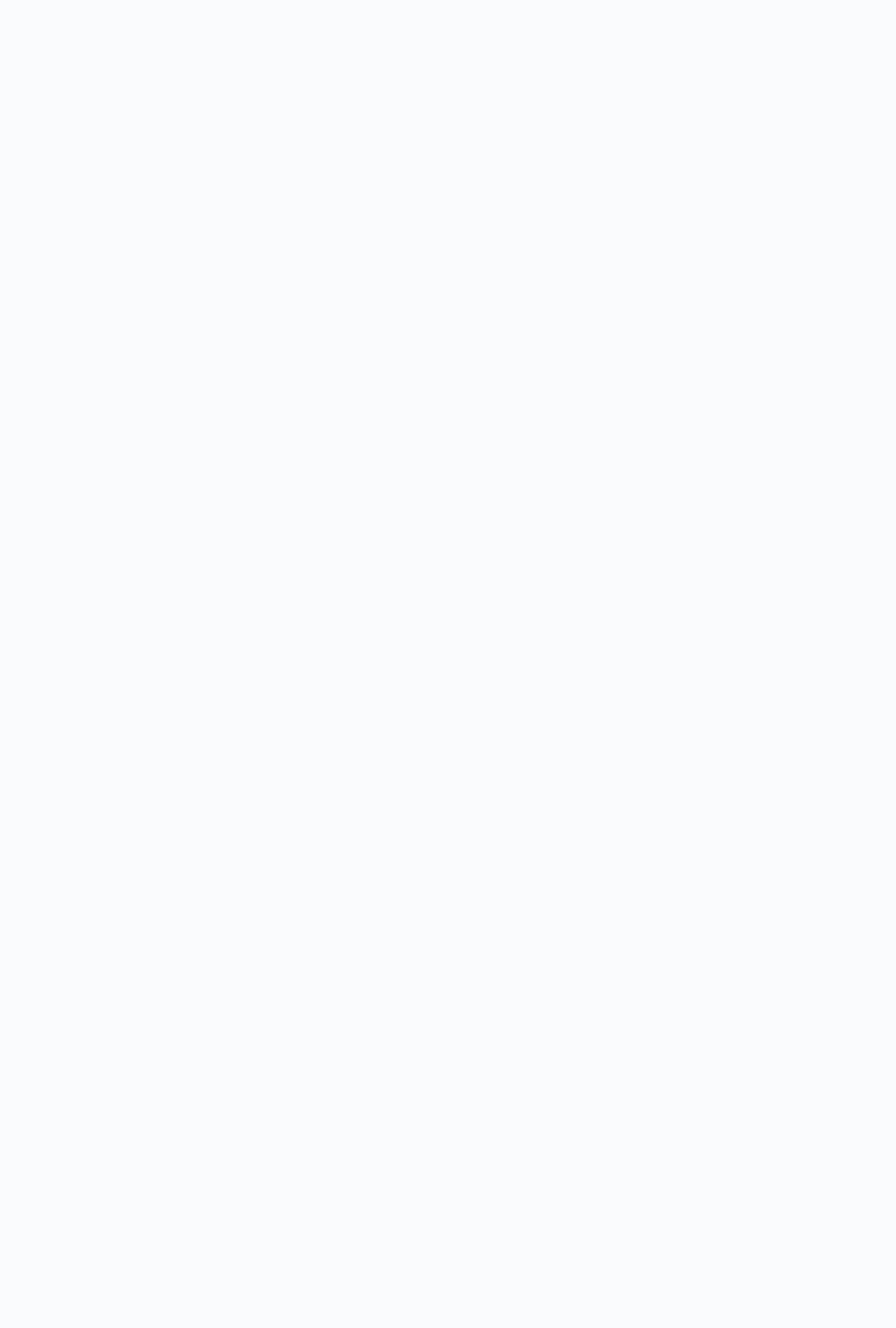
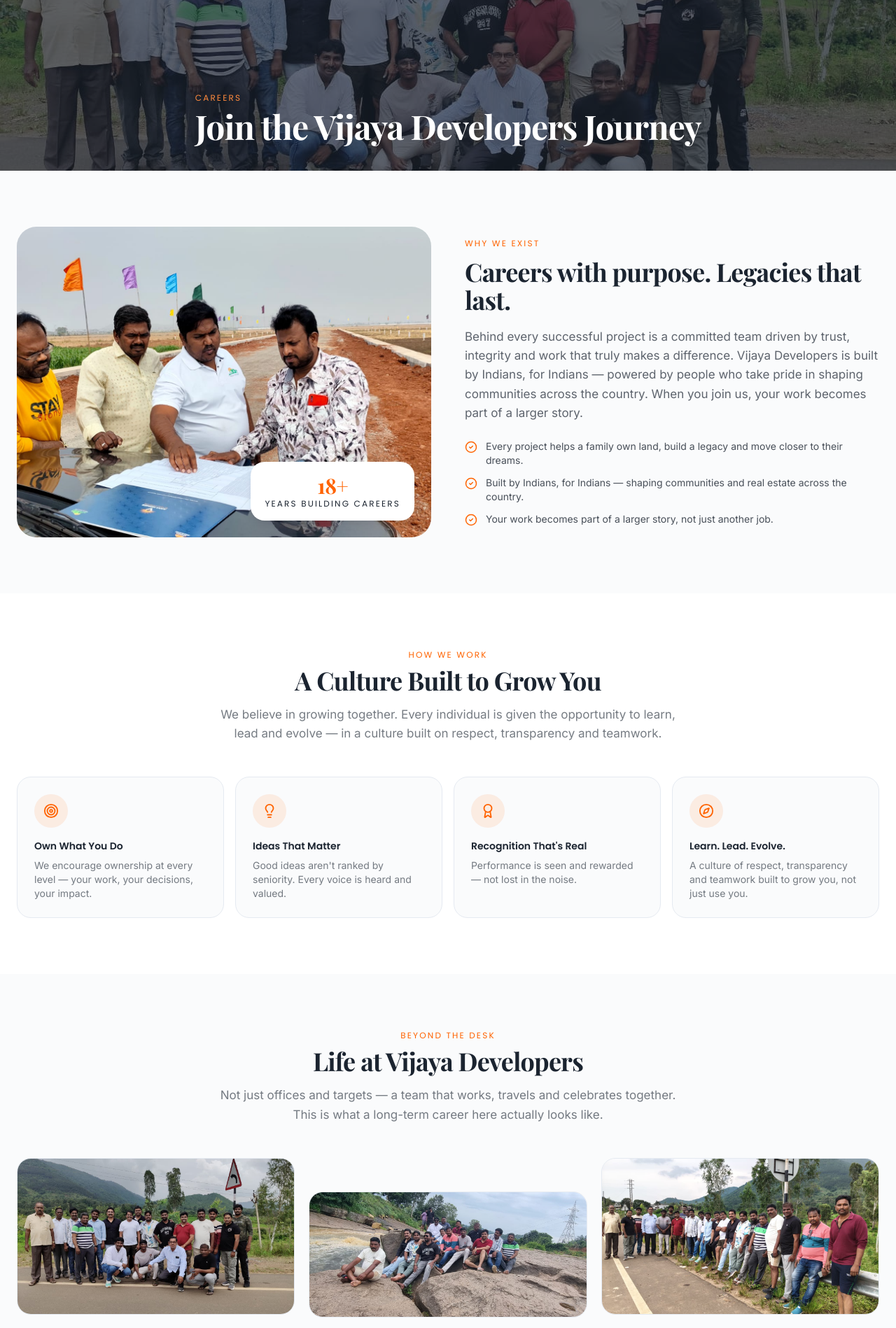
Before and after one commit to PosibabuYalla/vijayaDevelopers, a React (Vite) app: page /careers in a window 1280 px wide. Before the commit this address had no page. Shown: the part 140-2038 px from the top of the page at 70% size. Before the commit the page ends 800 px from the top, so only its background shows below. Built offline with nearby package versions, Linux system fonts and the light colour scheme.

Commit message:
feat: add Careers page and update navigation for improved user access

```diff
--- a/src/App.jsx
+++ b/src/App.jsx
@@ -5,6 +5,7 @@
 import Projects from './pages/Projects'
 import ProjectDetail from './pages/ProjectDetail'
 import Programs from './pages/Programs'
+import Careers from './pages/Careers'
 import Gallery from './pages/Gallery'
 import Blogs from './pages/Blogs'
 import BlogDetail from './pages/BlogDetail'
@@ -20,6 +21,7 @@
           <Route path="/projects" element={<Projects />} />
           <Route path="/projects/:slug" element={<ProjectDetail />} />
           <Route path="/programs" element={<Programs />} />
+          <Route path="/careers" element={<Careers />} />
           <Route path="/gallery" element={<Gallery />} />
           <Route path="/blogs" element={<Blogs />} />
           <Route path="/blogs/:slug" element={<BlogDetail />} />
--- a/src/components/Footer.jsx
+++ b/src/components/Footer.jsx
@@ -61,6 +61,7 @@
                 ['Our Programs', '/programs'],
                 ['Gallery', '/gallery'],
                 ['Blogs', '/blogs'],
+                ['Careers', '/careers'],
                 ['Contact', '/contact'],
               ].map(([l, to]) => (
                 <li key={l}>
--- a/src/components/Navbar.jsx
+++ b/src/components/Navbar.jsx
@@ -20,6 +20,7 @@
   { label: 'Our Programs', to: '/programs' },
   { label: 'Gallery', to: '/gallery' },
   { label: 'Blogs', to: '/blogs' },
+  { label: 'Careers', to: '/careers' },
   { label: 'Contact', to: '/contact' },
 ]
 
--- /dev/null
+++ b/src/pages/Careers.jsx
@@ -0,0 +1,133 @@
+import { CheckCircle2, Target, Lightbulb, Award, Compass, Phone, MessageCircle } from 'lucide-react'
+import { Reveal, RevealGroup, RevealItem } from '../components/Reveal'
+import ZigzagGallery from '../components/ZigzagGallery'
+import { CONTACT, TREKKING_IMAGES, CLIENT_DISCUSSION_IMAGES } from '../data/data'
+
+const CAREERS_WHATSAPP = `${CONTACT.whatsapp}?text=${encodeURIComponent("Hi, I'm interested in career opportunities at Vijaya Developers.")}`
+
+const PURPOSE_POINTS = [
+  'Every project helps a family own land, build a legacy and move closer to their dreams.',
+  'Built by Indians, for Indians — shaping communities and real estate across the country.',
+  'Your work becomes part of a larger story, not just another job.',
+]
+
+const CULTURE = [
+  { icon: Target, title: 'Own What You Do', desc: 'We encourage ownership at every level — your work, your decisions, your impact.' },
+  { icon: Lightbulb, title: 'Ideas That Matter', desc: "Good ideas aren't ranked by seniority. Every voice is heard and valued." },
+  { icon: Award, title: 'Recognition That\'s Real', desc: 'Performance is seen and rewarded — not lost in the noise.' },
+  { icon: Compass, title: 'Learn. Lead. Evolve.', desc: 'A culture of respect, transparency and teamwork built to grow you, not just use you.' },
+]
+
+const LIFE_GALLERY = [...TREKKING_IMAGES.slice(0, 4), ...CLIENT_DISCUSSION_IMAGES.slice(0, 3)]
+
+export default function Careers() {
+  return (
+    <div>
+      {/* Hero */}
+      <section className="relative h-72 sm:h-96 overflow-hidden flex items-end">
+        <img src={TREKKING_IMAGES[0]} alt="Careers at Vijaya Developers" className="absolute inset-0 w-full h-full object-cover" />
+        <div className="absolute inset-0" style={{ background: 'rgba(27,36,48,0.65)' }} />
+        <div className="relative z-10 max-w-7xl mx-auto px-4 sm:px-6 pb-10 text-white">
+          <p className="font-label text-xs uppercase tracking-widest2 text-gradient-light mb-2">Careers</p>
+          <h1 className="font-display text-3xl sm:text-5xl font-bold">Join the Vijaya Developers Journey</h1>
+        </div>
+      </section>
+
+      {/* 1. Careers With Purpose — split image + copy */}
+      <section className="py-20 max-w-7xl mx-auto px-4 sm:px-6">
+        <div className="grid lg:grid-cols-2 gap-12 items-center">
+          <Reveal className="relative order-2 lg:order-1">
+            <div className="relative rounded-xl3 overflow-hidden" style={{ aspectRatio: '4/3' }}>
+              <img src={CLIENT_DISCUSSION_IMAGES[4]} alt="Life at Vijaya Developers" className="w-full h-full object-cover" />
+            </div>
+            <div className="absolute bottom-6 right-6 bg-white rounded-xl2 shadow-lg px-5 py-4 text-center">
+              <div className="font-display text-3xl font-bold text-gradient">18+</div>
+              <div className="font-label text-xs uppercase tracking-widest2 text-charcoal">Years Building Careers</div>
+            </div>
+          </Reveal>
+          <div className="order-1 lg:order-2">
+            <Reveal>
+              <p className="font-label text-xs uppercase tracking-widest2 text-gradient mb-3">Why We Exist</p>
+              <h2 className="font-display text-3xl sm:text-4xl font-bold text-charcoal mb-5">
+                Careers with purpose. Legacies that last.
+              </h2>
+              <p className="text-charcoal/70 mb-6">
+                Behind every successful project is a committed team driven by trust, integrity and work that truly makes a difference. Vijaya Developers is built by Indians, for Indians — powered by people who take pride in shaping communities across the country. When you join us, your work becomes part of a larger story.
+              </p>
+            </Reveal>
+            <Reveal delay={0.1}>
+              <div className="space-y-3">
+                {PURPOSE_POINTS.map((point) => (
+                  <div key={point} className="flex items-start gap-3">
+                    <CheckCircle2 size={18} className="text-teal shrink-0 mt-0.5" />
+                    <p className="text-sm text-charcoal/80">{point}</p>
+                  </div>
+                ))}
+              </div>
+            </Reveal>
+          </div>
+        </div>
+      </section>
+
+      {/* 2. Culture / Growth */}
+      <section className="py-20 bg-white">
+        <div className="max-w-7xl mx-auto px-4 sm:px-6">
+          <Reveal className="text-center mb-12 max-w-2xl mx-auto">
+            <p className="font-label text-xs uppercase tracking-widest2 text-gradient mb-2">How We Work</p>
+            <h2 className="font-display text-3xl sm:text-4xl font-bold text-charcoal mb-4">A Culture Built to Grow You</h2>
+            <p className="text-charcoal/60">
+              We believe in growing together. Every individual is given the opportunity to learn, lead and evolve — in a culture built on respect, transparency and teamwork.
+            </p>
+          </Reveal>
+          <RevealGroup className="grid grid-cols-1 sm:grid-cols-2 lg:grid-cols-4 gap-4">
+            {CULTURE.map((c) => (
+              <RevealItem key={c.title}>
+                <div className="h-full bg-offwhite border border-sand-beige rounded-xl2 p-6 hover:shadow-md transition-all">
+                  <div className="w-12 h-12 rounded-full bg-teal/10 flex items-center justify-center mb-4">
+                    <c.icon size={22} className="text-teal" />
+                  </div>
+                  <h4 className="font-label text-sm font-semibold text-charcoal mb-2">{c.title}</h4>
+                  <p className="text-charcoal/60 text-sm">{c.desc}</p>
+                </div>
+              </RevealItem>
+            ))}
+          </RevealGroup>
+        </div>
+      </section>
+
+      {/* 3. Life at Vijaya Developers — photo gallery */}
+      <section className="py-20 max-w-7xl mx-auto px-4 sm:px-6">
+        <Reveal className="text-center mb-12">
+          <p className="font-label text-xs uppercase tracking-widest2 text-gradient mb-2">Beyond the Desk</p>
+          <h2 className="font-display text-3xl sm:text-4xl font-bold text-charcoal mb-4">Life at Vijaya Developers</h2>
+          <p className="text-charcoal/60 max-w-2xl mx-auto">
+            Not just offices and targets — a team that works, travels and celebrates together. This is what a long-term career here actually looks like.
+          </p>
+        </Reveal>
+        <Reveal delay={0.1}>
+          <ZigzagGallery images={LIFE_GALLERY} columns={3} />
+        </Reveal>
+      </section>
+
+      {/* CTA */}
+      <section className="relative py-24 overflow-hidden">
+        <img src={TREKKING_IMAGES[3]} alt="" className="absolute inset-0 w-full h-full object-cover" />
+        <div className="absolute inset-0" style={{ background: 'rgba(27,36,48,0.78)' }} />
+        <div className="relative z-10 text-center text-white max-w-xl mx-auto px-4">
+          <Reveal>
+            <h2 className="font-display text-3xl sm:text-4xl font-bold mb-4">Build dreams. Build a future that lasts.</h2>
+            <p className="text-white/75 mb-8">If you're looking for more than just a job — if you seek meaning, growth and impact — your journey begins here.</p>
+            <div className="flex flex-col sm:flex-row gap-4 justify-center">
+              <a href={CAREERS_WHATSAPP} target="_blank" rel="noreferrer" className="flex items-center justify-center gap-2 px-7 py-3 rounded-full bg-gradient-brand text-white font-label font-semibold whitespace-nowrap hover:bg-gradient-brand-dark transition-colors">
+                <MessageCircle size={16} /> Send Resume
+              </a>
+              <a href={CONTACT.tel} className="flex items-center justify-center gap-2 px-7 py-3 rounded-full border border-white/50 text-white font-label font-semibold whitespace-nowrap hover:bg-white/10 transition-colors">
+                <Phone size={16} /> Call Us
+              </a>
+            </div>
+          </Reveal>
+        </div>
+      </section>
+    </div>
+  )
+}
```
Also changed, not shown: 1 other file (tests, documents, lock files or other folders).
